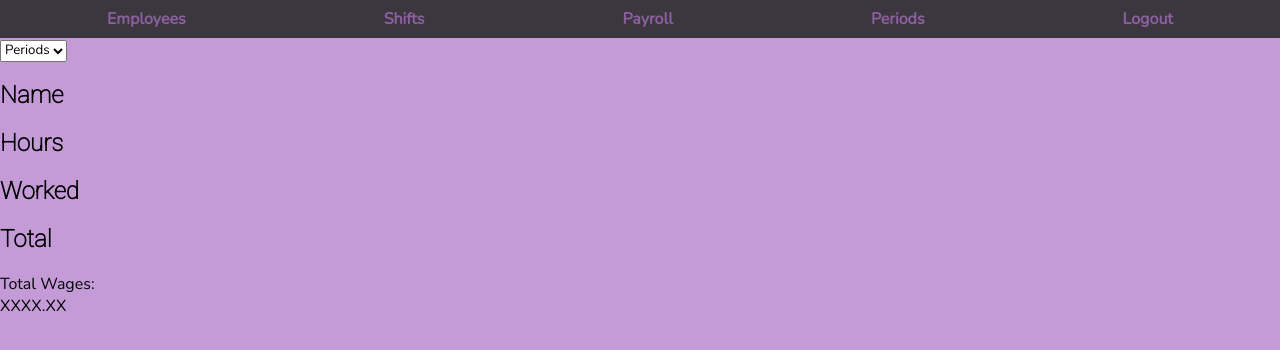
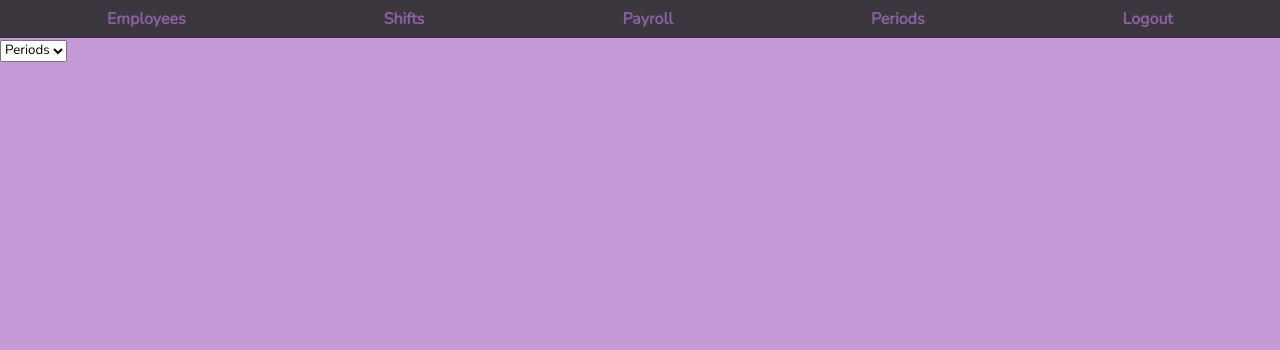
Before and after one commit to joshuaKsmith/payroll-tool, a React (Vite) app: page /periods in a window 1280 px wide. Shown: the top 350 px of the page. Built offline with nearby package versions, Linux system fonts and the light colour scheme; sample sign-in values are in the browser's storage.

Commit message:
added getAllPeriods function to payrollService.js

```diff
--- a/src/components/payroll/Payroll.css
+++ b/src/components/payroll/Payroll.css
@@ -59,69 +59,3 @@
     font-weight: bold;
     box-shadow: 0px 0px 16px var(--accent)
 }
-
-.payroll-display {
-    display:flex;
-    flex-direction: column;
-    flex-basis: 75%;
-    border: 5px var(--darkest) solid;
-    border-radius: 10px;
-    padding: 15px;
-    margin: 15px;
-    padding-top: 25px;
-}
-
-.payroll-info {
-    display:flex;
-    flex-direction: column;
-    flex-basis:80%;
-    color: var(--darkest);
-    margin: 6px;
-    border: 3px var(--dark) solid;
-    border-radius: 10px;
-    padding: 6px;
-
-}
-
-.payroll-info-header {
-    display:flex;
-}
-
-.payroll-info-header > h2 {
-    flex-basis:25%;
-    display:flex;
-    justify-content: center;
-    text-decoration: underline;
-}
-
-.payroll-shift-item {
-    display:flex;
-
-}
-
-.payroll-shift-item > div {
-    flex-basis:25%;
-    display:flex;
-    justify-content: center;
-}
-
-.payroll-total-label {
-    font-weight: bold;
-    font-size: 20px;
-    display:flex;
-    flex-basis: 20%;
-    display:flex;
-    color: var(--darkest);
-    margin: 6px;
-    border: 3px var(--dark) solid;
-    border-radius: 10px;
-    padding: 6px;
-    align-items: center;
-    justify-content: center;
-    padding-right: 40px;
-    text-decoration: underline;
-}
-
-.payroll-total-data {
-    margin-left: 40px;
-}
--- /dev/null
+++ b/src/components/payroll/PayrollDisplay.css
@@ -0,0 +1,65 @@
+.payroll-display {
+    display:flex;
+    flex-direction: column;
+    flex-basis: 75%;
+    border: 5px var(--darkest) solid;
+    border-radius: 10px;
+    padding: 15px;
+    margin: 15px;
+    padding-top: 25px;
+}
+
+.payroll-info {
+    display:flex;
+    flex-direction: column;
+    flex-basis:80%;
+    color: var(--darkest);
+    margin: 6px;
+    border: 3px var(--dark) solid;
+    border-radius: 10px;
+    padding: 6px;
+
+}
+
+.payroll-info-header {
+    display:flex;
+}
+
+.payroll-info-header > h2 {
+    flex-basis:25%;
+    display:flex;
+    justify-content: center;
+    text-decoration: underline;
+}
+
+.payroll-shift-item {
+    display:flex;
+
+}
+
+.payroll-shift-item > div {
+    flex-basis:25%;
+    display:flex;
+    justify-content: center;
+}
+
+.payroll-total-label {
+    font-weight: bold;
+    font-size: 20px;
+    display:flex;
+    flex-basis: 20%;
+    display:flex;
+    color: var(--darkest);
+    margin: 6px;
+    border: 3px var(--dark) solid;
+    border-radius: 10px;
+    padding: 6px;
+    align-items: center;
+    justify-content: center;
+    padding-right: 40px;
+    text-decoration: underline;
+}
+
+.payroll-total-data {
+    margin-left: 40px;
+}
--- a/src/components/payroll/PayrollDisplay.jsx
+++ b/src/components/payroll/PayrollDisplay.jsx
@@ -1,4 +1,4 @@
-
+import "./PayrollDisplay.css"
 
 export const PayrollDisplay = ({ shifts, total }) => {
 
--- /dev/null
+++ b/src/components/payroll/Periods.jsx
@@ -0,0 +1,18 @@
+import { PayrollDisplay } from "./PayrollDisplay"
+import "./Periods.css"
+
+export const Periods = () => {
+
+
+
+    return (
+        <div>
+            <div>
+                <select>
+                    <option>Periods</option>
+                </select>
+            </div>
+            {/* <PayrollDisplay /> */}
+        </div>
+    )
+}
--- a/src/components/periods/Periods.jsx
+++ /dev/null
@@ -1,35 +0,0 @@
-import "./Periods.css"
-
-export const Periods = () => {
-
-
-
-    return (
-        <div>
-            <div>
-                <select>
-                    <option>Periods</option>
-                </select>
-            </div>
-            <div>
-                <div>
-                    <div>
-                        <h2>Name</h2>
-                        <h2>Hours</h2>
-                        <h2>Worked</h2>
-                        <h2>Total</h2>
-                    </div>
-                    <div>
-
-                    </div>
-                </div>
-                <div>
-                    <label>
-                        Total Wages:
-                        <div>XXXX.XX</div>
-                    </label>
-                </div>
-            </div>
-        </div>
-    )
-}
--- a/src/services/payrollService.js
+++ b/src/services/payrollService.js
@@ -9,6 +9,10 @@ export const createNewPeriod = (period) => {
     }).then((res) => res.json())
 }
 
+export const getAllPeriods = () => {
+    return fetch(`http:localhost:8088/periods`).then((res) => res.json())
+}
+
 export const createNewStub = (stub) => {
     return fetch(`http://localhost:8088/stubs`, {
         method: "POST",
--- a/src/views/AdminViews.jsx
+++ b/src/views/AdminViews.jsx
@@ -5,7 +5,7 @@ import { Shifts } from "../components/shifts/Shifts"
 import { Payroll } from "../components/payroll/Payroll"
 import { Employees } from "../components/employees/Employees"
 import { EmployeeDetails } from "../components/employees/EmployeeDetails"
-import { Periods } from "../components/periods/Periods"
+import { Periods } from "../components/payroll/Periods"
 
 export const AdminViews = ({ currentUser }) => {
 
```
Also changed, not shown: src/components/payroll/Periods.css (added), src/components/periods/Periods.css (deleted).
